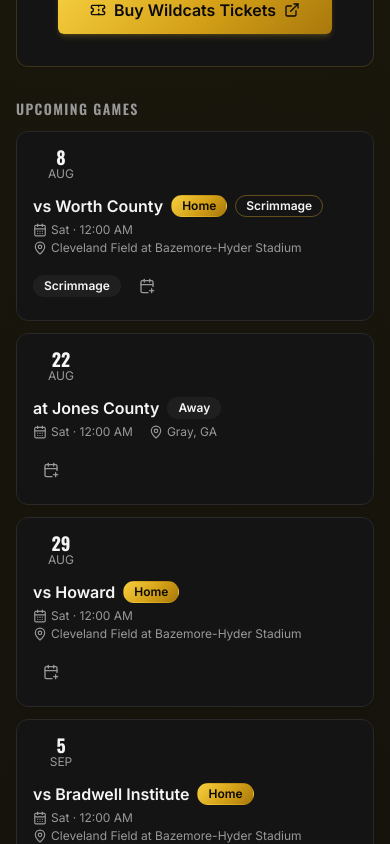
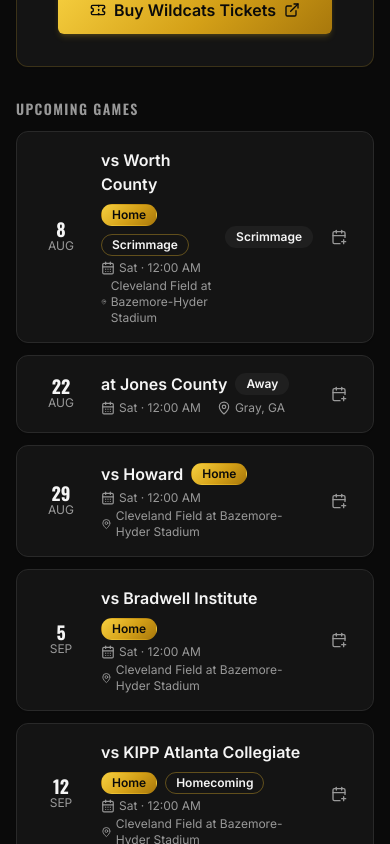
Before and after one commit to calebbsides/vhs-wildcats, a React (Vite) app: page / in a window 390 px wide. Shown: the part 1860-2704 px from the top of the page. Built offline with nearby package versions, Linux system fonts and the light colour scheme.

Commit message:
background mobile fix

```diff
--- a/src/components/Tickets.tsx
+++ b/src/components/Tickets.tsx
@@ -12,7 +12,7 @@ function GameTicketRow({ game }: { game: Game }) {
 
   return (
     <Card>
-      <CardContent className="flex flex-col gap-3 p-4 sm:flex-row sm:items-center">
+      <CardContent className="flex items-center gap-3 p-4 sm:gap-4">
         <div className="w-14 shrink-0 text-center">
           <p className="font-display text-lg font-bold leading-none">{date.getDate()}</p>
           <p className="text-xs uppercase text-muted-foreground">
@@ -44,7 +44,7 @@ function GameTicketRow({ game }: { game: Game }) {
           </div>
         </div>
 
-        <div className="flex items-center gap-2 self-start sm:shrink-0 sm:self-center">
+        <div className="ml-auto flex shrink-0 items-center gap-2">
           {game.isScrimmage && <Badge variant="secondary">Scrimmage</Badge>}
           <Button
             variant="ghost"
--- a/src/index.css
+++ b/src/index.css
@@ -57,16 +57,21 @@
   }
   body {
     @apply bg-background text-foreground font-sans antialiased;
+    /* Mobile: the background isn't fixed, so it spans the whole (tall) page.
+       Fade the gold glow out FAST (small %) so it's black past the hero. */
     background-image:
-      radial-gradient(circle at 15% 10%, hsl(45 75% 52% / 0.06), transparent 40%),
-      radial-gradient(circle at 85% 0%, hsl(45 75% 52% / 0.04), transparent 35%);
+      radial-gradient(ellipse 120% 320px at 50% 0%, hsl(45 75% 52% / 0.07), transparent 70%);
+    background-repeat: no-repeat;
     /* Pleasant tap highlight instead of the default blue flash on mobile. */
     -webkit-tap-highlight-color: hsl(45 75% 52% / 0.12);
   }
-  /* fixed attachment is janky on mobile Safari — only enable it on larger screens. */
+  /* Desktop: background is fixed to the viewport, so a wider glow reads fine. */
   @media (min-width: 768px) {
     body {
       background-attachment: fixed;
+      background-image:
+        radial-gradient(circle at 15% 10%, hsl(45 75% 52% / 0.06), transparent 40%),
+        radial-gradient(circle at 85% 0%, hsl(45 75% 52% / 0.04), transparent 35%);
     }
   }
   h1, h2, h3, h4 {
```
